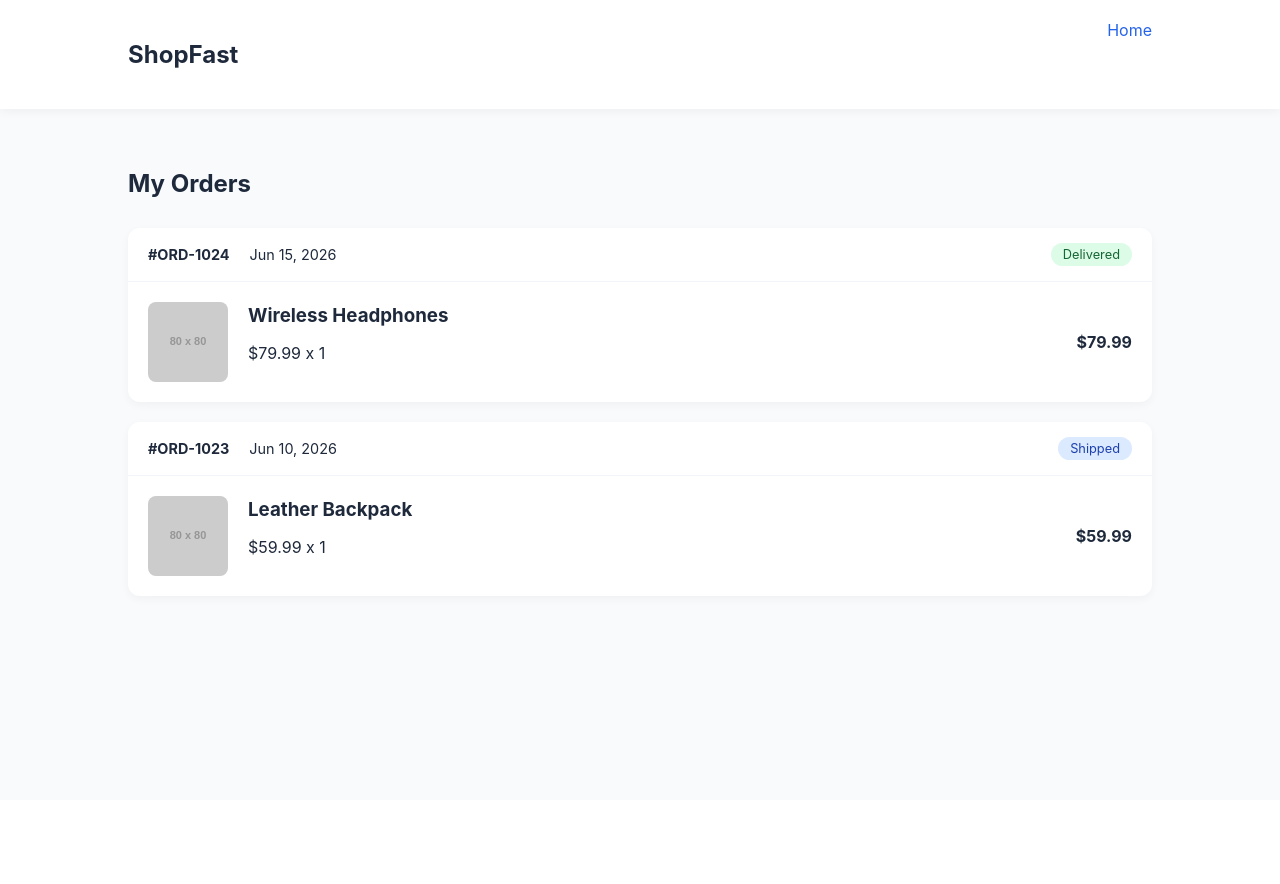
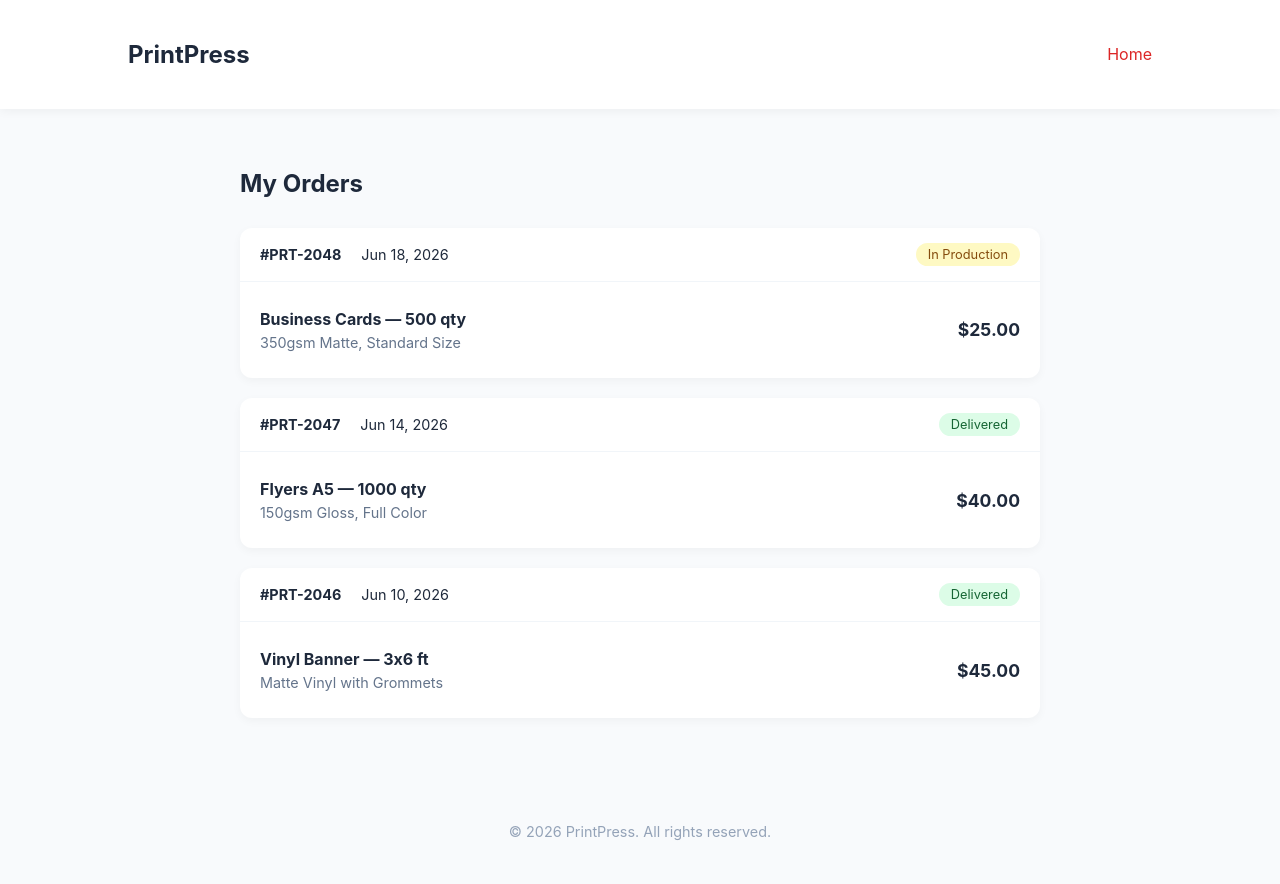
Before and after one commit to SaadRiaz99/Fast-Application-programing-Interface, a FastAPI app: page /orders in a window 1280 px wide. Before the commit the page ends 598 px from the top, so only its background shows below. Run offline with FastAPI, Linux system fonts and the light colour scheme; grey boxes labelled with a size stand in for pictures from a placeholder-image service; some libraries are stand-ins or nearby versions.

Commit message:
Update orders page for print job tracking

```diff
--- a/static/orders.css
+++ b/static/orders.css
@@ -8,18 +8,21 @@ body{
 nav{
     display:flex;
     justify-content:space-between;
+    align-items:center;
     padding:20px 10%;
     background:white;
     box-shadow:0 2px 10px rgba(0,0,0,.05);
 }
 
 nav a{
-    color:#2563eb;
+    color:#dc2626;
     text-decoration:none;
 }
 
 .orders{
     padding:40px 10%;
+    max-width:800px;
+    margin:0 auto;
 }
 
 .orders h1{
@@ -54,9 +57,9 @@ nav a{
     color:#166534;
 }
 
-.shipped{
-    background:#dbeafe;
-    color:#1e40af;
+.in-progress{
+    background:#fef9c3;
+    color:#854d0e;
 }
 
 .order-body{
@@ -66,15 +69,26 @@ nav a{
     padding:20px;
 }
 
-.order-body img{
-    border-radius:8px;
+.order-info h3{
+    margin:0;
+    font-size:1rem;
 }
 
-.order-body h3{
-    margin:0;
+.order-info p{
+    margin:5px 0 0;
+    color:#64748b;
+    font-size:0.9rem;
 }
 
 .order-total{
     margin-left:auto;
     font-weight:700;
+    font-size:1.1rem;
 }
+
+footer{
+    text-align:center;
+    padding:30px;
+    color:#94a3b8;
+    font-size:0.9rem;
+}
--- a/template/orders.html
+++ b/template/orders.html
@@ -3,13 +3,13 @@
 <head>
 <meta charset="UTF-8">
 <meta name="viewport" content="width=device-width, initial-scale=1.0">
-<title>My Orders - ShopFast</title>
+<title>My Orders - PrintPress</title>
 <link rel="stylesheet" href="/static/orders.css">
 </head>
 <body>
 
 <nav>
-    <h2>ShopFast</h2>
+    <h2>PrintPress</h2>
     <a href="/">Home</a>
 </nav>
 
@@ -18,36 +18,53 @@
 
     <div class="order">
         <div class="order-header">
-            <span><strong>#ORD-1024</strong></span>
-            <span>Jun 15, 2026</span>
-            <span class="status delivered">Delivered</span>
+            <span><strong>#PRT-2048</strong></span>
+            <span>Jun 18, 2026</span>
+            <span class="status in-progress">In Production</span>
         </div>
         <div class="order-body">
-            <img src="https://placehold.co/80x80" alt="Product">
-            <div>
-                <h3>Wireless Headphones</h3>
-                <p>$79.99 x 1</p>
+            <div class="order-info">
+                <h3>Business Cards — 500 qty</h3>
+                <p>350gsm Matte, Standard Size</p>
             </div>
-            <p class="order-total">$79.99</p>
+            <p class="order-total">$25.00</p>
         </div>
     </div>
 
     <div class="order">
         <div class="order-header">
-            <span><strong>#ORD-1023</strong></span>
-            <span>Jun 10, 2026</span>
-            <span class="status shipped">Shipped</span>
+            <span><strong>#PRT-2047</strong></span>
+            <span>Jun 14, 2026</span>
+            <span class="status delivered">Delivered</span>
         </div>
         <div class="order-body">
-            <img src="https://placehold.co/80x80" alt="Product">
-            <div>
-                <h3>Leather Backpack</h3>
-                <p>$59.99 x 1</p>
+            <div class="order-info">
+                <h3>Flyers A5 — 1000 qty</h3>
+                <p>150gsm Gloss, Full Color</p>
             </div>
-            <p class="order-total">$59.99</p>
+            <p class="order-total">$40.00</p>
+        </div>
+    </div>
+
+    <div class="order">
+        <div class="order-header">
+            <span><strong>#PRT-2046</strong></span>
+            <span>Jun 10, 2026</span>
+            <span class="status delivered">Delivered</span>
+        </div>
+        <div class="order-body">
+            <div class="order-info">
+                <h3>Vinyl Banner — 3x6 ft</h3>
+                <p>Matte Vinyl with Grommets</p>
+            </div>
+            <p class="order-total">$45.00</p>
         </div>
     </div>
 </section>
 
+<footer>
+    <p>&copy; 2026 PrintPress. All rights reserved.</p>
+</footer>
+
 </body>
 </html>
```
